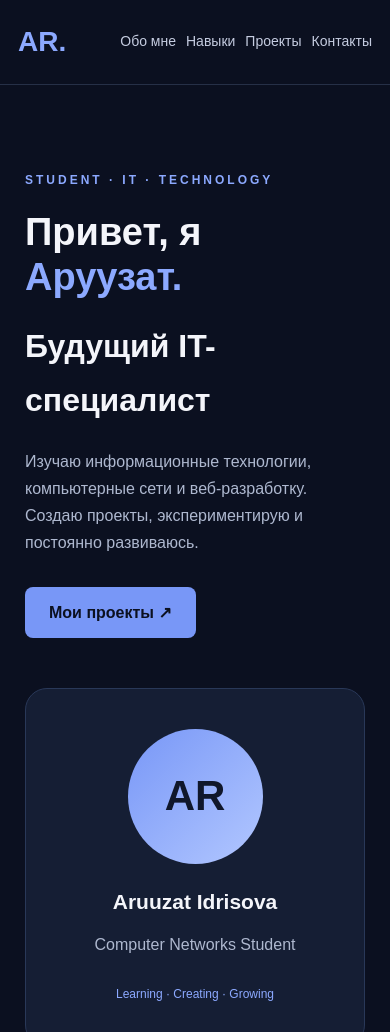
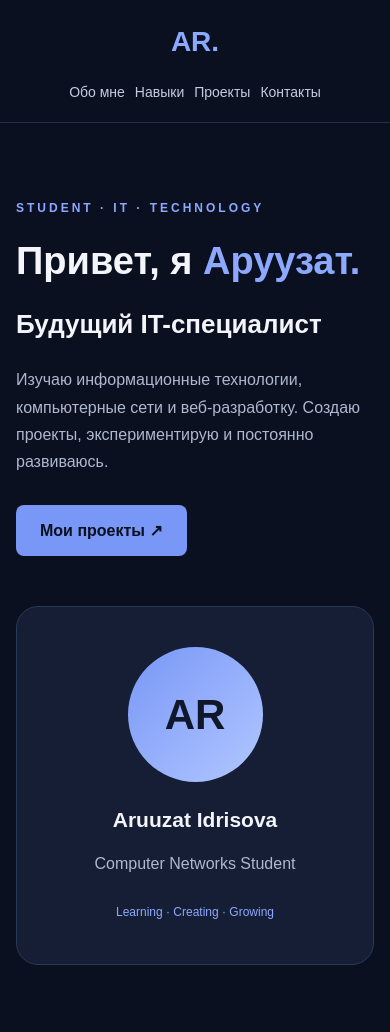
Before and after one commit to idirisovaaruuzat0-lab/student-portfolio, a plain HTML site: page index.html in a window 390 px wide. Shown: the top 1032 px of the page. Drawn offline with Linux system fonts and the light colour scheme.

Commit message:
Improve mobile navigation layout

```diff
--- a/style.css
+++ b/style.css
@@ -44,3 +44,21 @@ article:hover {
   transform: translateY(-3px);
   background: #b2c7ff;
 }
+@media (max-width: 500px) {
+  nav {
+    flex-direction: column;
+    gap: 15px;
+  }
+
+  .links {
+    justify-content: center;
+  }
+
+  h2 {
+    font-size: 26px;
+  }
+
+  main {
+    padding: 20px 16px;
+  }
+}
```
